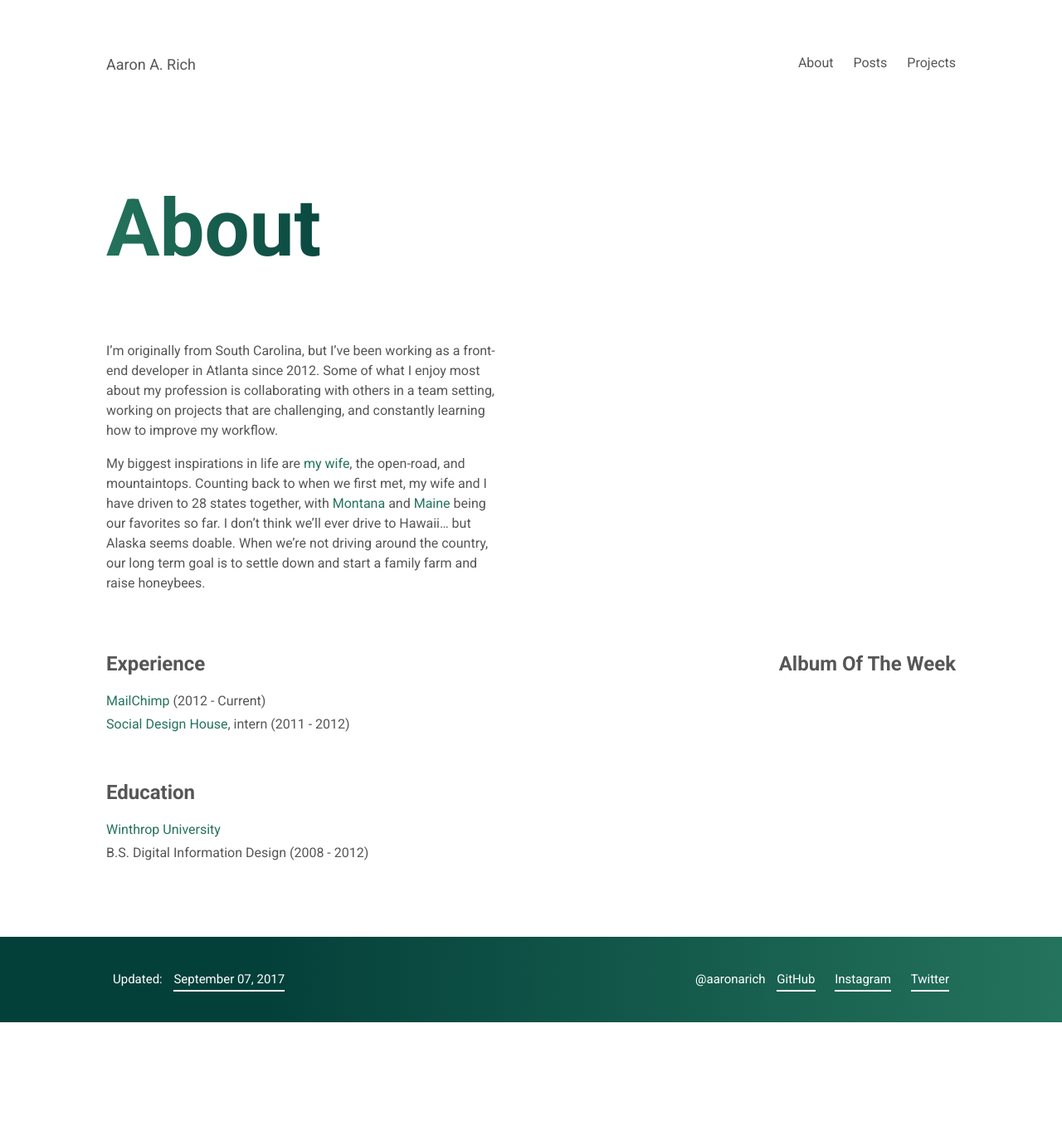
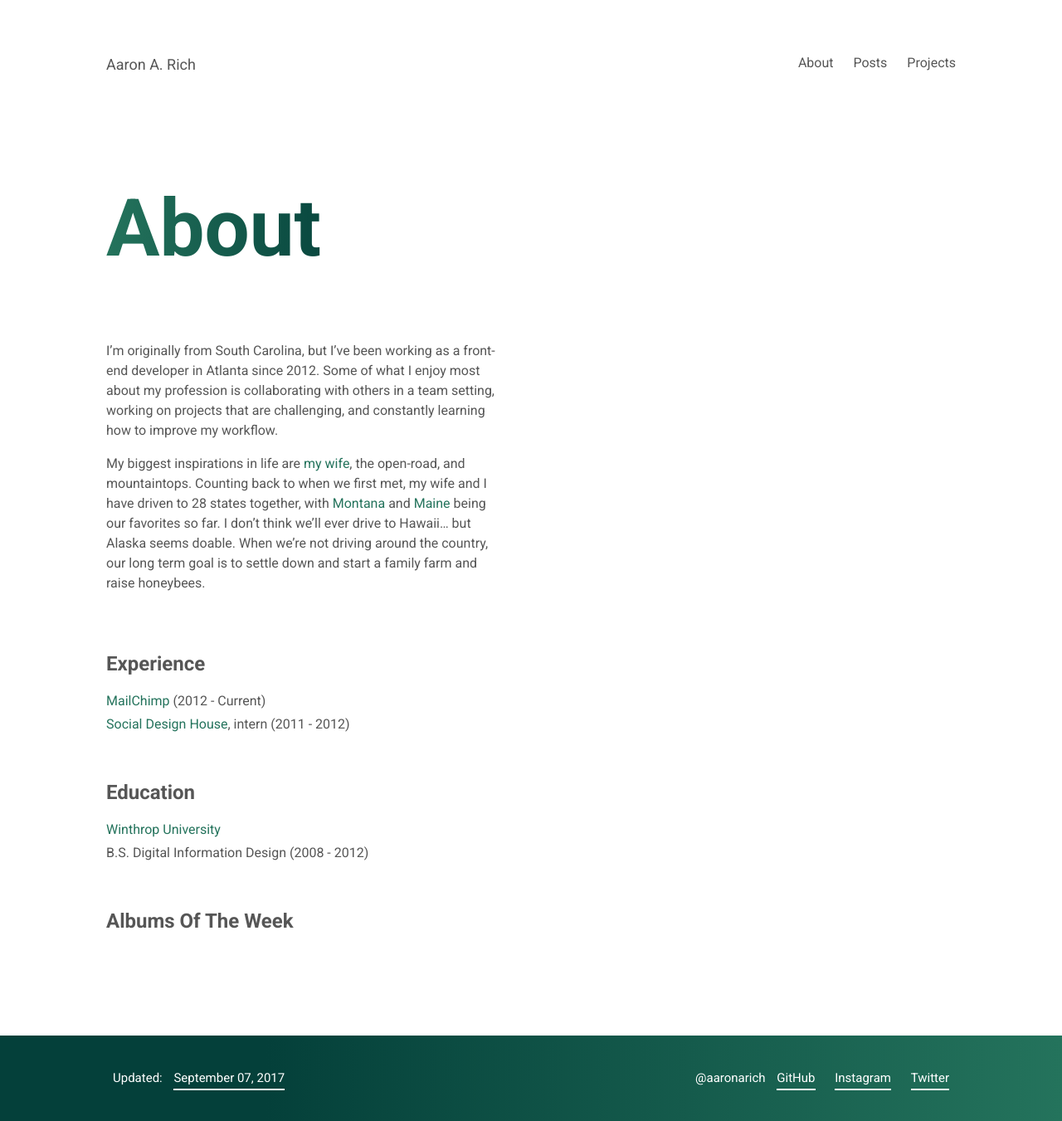
Before and after one commit to aaronarich/aaronarich.github.io, a Jekyll site: the page built from about.md, in a window 1280 px wide. Shown: the whole page at 83% size. Built offline with Jekyll 4.4.1, drawn with Linux system fonts in a browser that asks for light colours; before the commit the page ends 1232 px from its top, so only the background shows below that.

Commit message:
Display 4 top albums from Last.fm

```diff
--- a/_includes/head.html
+++ b/_includes/head.html
@@ -24,14 +24,26 @@
         data : 'method=user.gettopalbums&' +
                'user=aarich21&' +
                'period=7day&' +
-               'limit=1&' +
+               'limit=5&' +
                'api_key=0cccb1a2aebc9cd70e27d1164726192c&' +
                'format=json',
         dataType : 'jsonp',
         success : function(data) {
-            $(".albumArt").html('<img class="w-100 ba b--black-10" src="' + data.topalbums.album[0].image[3]['#text'] +'" />');
-            $(".albumName").html('<a href="' + data.topalbums.album[0].url + '">' + data.topalbums.album[0].name + '</a>');
-            $(".albumArtist").html('by ' + '<a href="' + data.topalbums.album[0].artist.url + '">' + data.topalbums.album[0].artist.name + '</a>');
+            $(".albumArt0").html('<img class="w-100 ba b--black-10" src="' + data.topalbums.album[0].image[3]['#text'] +'" />');
+            $(".albumName0").html('<a href="' + data.topalbums.album[0].url + '">' + data.topalbums.album[0].name + '</a>');
+            $(".albumArtist0").html('by ' + '<a href="' + data.topalbums.album[0].artist.url + '">' + data.topalbums.album[0].artist.name + '</a>');
+
+            $(".albumArt1").html('<img class="w-100 ba b--black-10" src="' + data.topalbums.album[1].image[3]['#text'] +'" />');
+            $(".albumName1").html('<a href="' + data.topalbums.album[1].url + '">' + data.topalbums.album[1].name + '</a>');
+            $(".albumArtist1").html('by ' + '<a href="' + data.topalbums.album[1].artist.url + '">' + data.topalbums.album[1].artist.name + '</a>');
+
+            $(".albumArt2").html('<img class="w-100 ba b--black-10" src="' + data.topalbums.album[2].image[3]['#text'] +'" />');
+            $(".albumName2").html('<a href="' + data.topalbums.album[2].url + '">' + data.topalbums.album[2].name + '</a>');
+            $(".albumArtist2").html('by ' + '<a href="' + data.topalbums.album[2].artist.url + '">' + data.topalbums.album[2].artist.name + '</a>');
+
+            $(".albumArt3").html('<img class="w-100 ba b--black-10" src="' + data.topalbums.album[3].image[3]['#text'] +'" />');
+            $(".albumName3").html('<a href="' + data.topalbums.album[3].url + '">' + data.topalbums.album[3].name + '</a>');
+            $(".albumArtist3").html('by ' + '<a href="' + data.topalbums.album[3].artist.url + '">' + data.topalbums.album[3].artist.name + '</a>');
         },
         error : function(code, message){
             $('.albumName').html('Error Code: ' + code + ', Error Message: ' + message);
--- a/_layouts/about.html
+++ b/_layouts/about.html
@@ -30,14 +30,33 @@ layout: default
       </span>
     </div>
 
-    <div class="fn fr-ns w-50-ns">
-      <h2 class="pt4 tr-ns">Album Of The Week</h2>
-      <div class="fl-ns pr3 pb3 w-60-ns">
-        <span class="tr-ns db f3 albumName"></span>
-        <span class="tr-ns db f5 albumArtist"></span>
+    <div class="fn fl-ns w-100">
+      <h2 class="pt4">Albums Of The Week</h2>
+
+      <div class="fl-ns pr4 pb3 w-100 w-50-m w-25-l">
+        <div class="fl-ns albumArt0"></div>
+        <span class="db f3 albumName0"></span>
+        <span class="f5 albumArtist0"></span>
       </div>
 
-      <div class="fr-ns albumArt w-40-ns"></div>
+      <div class="fl-ns pr4 pb3 w-100 w-50-m w-25-l">
+        <div class="fl-ns albumArt1"></div>
+        <span class="db f3 albumName1"></span>
+        <span class="f5 albumArtist1"></span>
+      </div>
+
+      <div class="fl-ns pr4 pb3 w-100 w-50-m w-25-l">
+        <div class="fl-ns albumArt2"></div>
+        <span class="db f3 albumName2"></span>
+        <span class="f5 albumArtist2"></span>
+      </div>
+
+      <div class="fl-ns pr4 pb3 w-100 w-50-m w-25-l">
+        <div class="fl-ns albumArt3"></div>
+        <span class="db f3 albumName3"></span>
+        <span class="f5 albumArtist3"></span>
+      </div>
+
     </div>
   </div>
 
```
